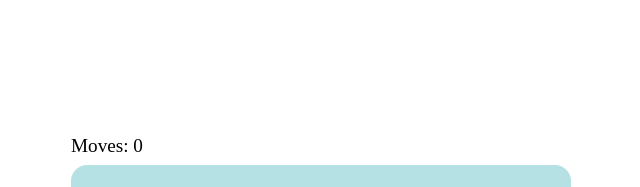
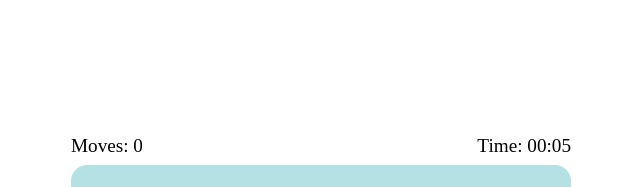
Before and after one commit to probil/15-puzzle, a Vue app: page / in a window 1280 px wide. Shown: the top 187 px of the page, without its empty margins (319-959 px from the left). Built offline with nearby package versions, Linux system fonts and the light colour scheme.

Commit message:
feat(app): render timer component in the app with data from the store

```diff
--- a/src/components/App.vue
+++ b/src/components/App.vue
@@ -3,6 +3,11 @@
     <div class="app__container">
       <InfoBar>
         <Moves :value="moves" slot="left"></Moves>
+        <Timer
+          slot="right"
+          :is-running="isGameStarted"
+          :started-at="startedAt"
+        ></Timer>
       </InfoBar>
       <PlayBox>
         <GameField
@@ -19,6 +24,7 @@
   import GameField from './GameField'
   import Moves from './Moves'
   import InfoBar from './InfoBar'
+  import Timer from './Timer'
 
   export default {
     components: {
@@ -26,11 +32,13 @@
       GameField,
       Moves,
       InfoBar,
+      Timer,
     },
     computed: {
       ...mapGetters(['isGameStarted']),
       ...mapGetters('gameField', ['grid']),
       ...mapGetters('moves', ['moves']),
+      ...mapGetters('timer', ['startedAt']),
     },
     methods: {
       ...mapActions(['startNewGame', 'moveTileByPoint']),
```
